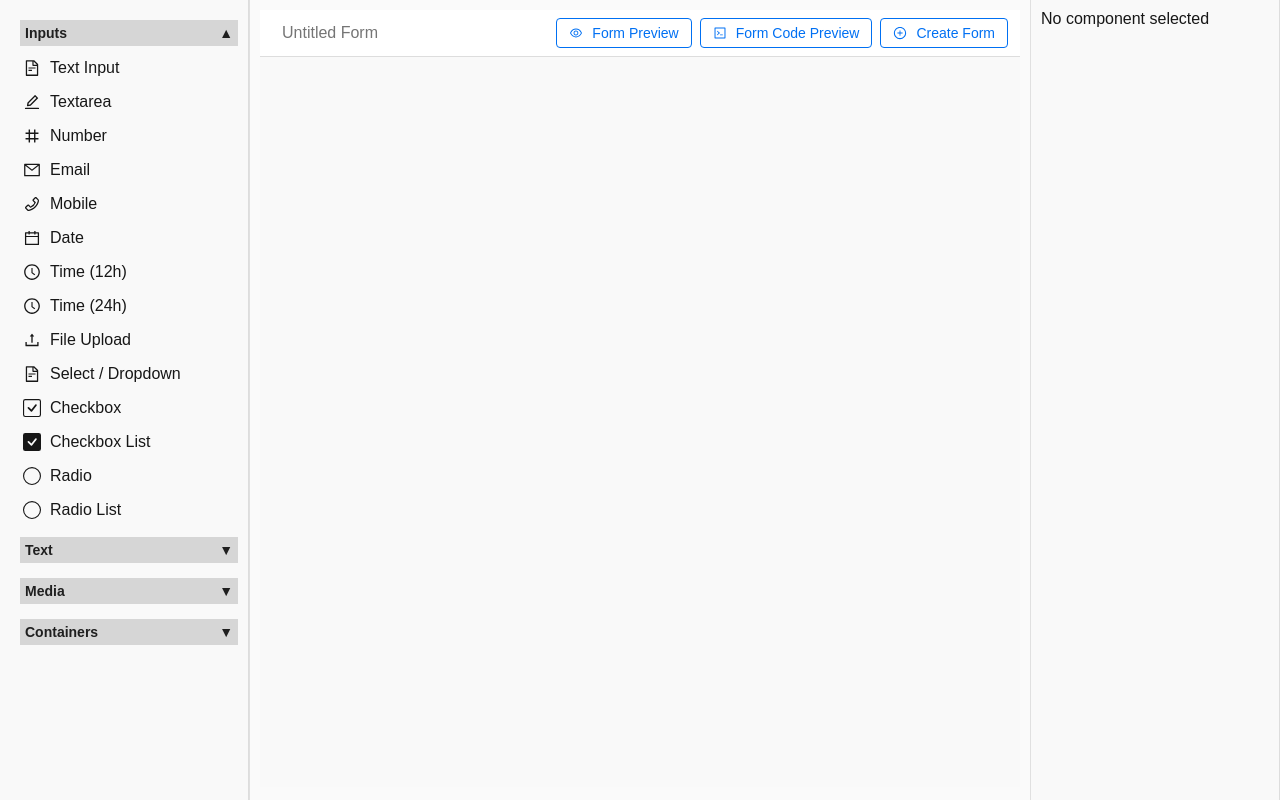
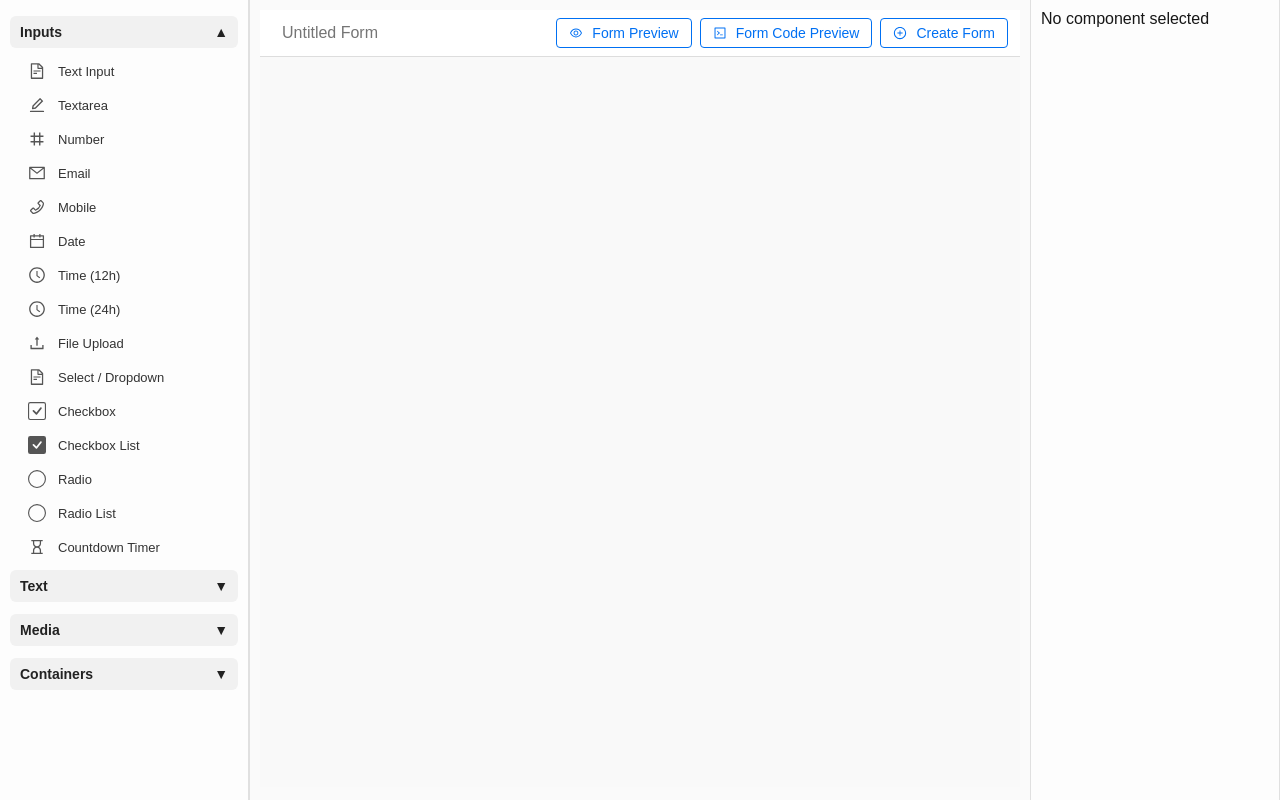
Before and after one commit to Finapsys/zestora, a Next.js app: page / in a window 1280 px wide. Built offline with nearby package versions, Linux system fonts and the light colour scheme.

Commit message:
properties enhanced

```diff
--- a/package.json
+++ b/package.json
@@ -9,6 +9,7 @@
     "lint": "eslint"
   },
   "dependencies": {
+    "leaflet": "^1.9.4",
     "next": "15.5.2",
     "react": "19.1.0",
     "react-dnd": "^16.0.1",
@@ -16,11 +17,13 @@
     "react-dom": "19.1.0",
     "react-draggable": "^4.5.0",
     "react-icons": "^5.5.0",
+    "react-leaflet": "^5.0.0",
     "react-resizable": "^3.0.5",
     "uuid": "^11.1.0"
   },
   "devDependencies": {
     "@eslint/eslintrc": "^3",
+    "@types/leaflet": "^1.9.20",
     "@types/node": "^20",
     "@types/react": "^19",
     "@types/react-dom": "^19",
--- a/src/app/page.tsx
+++ b/src/app/page.tsx
@@ -30,27 +30,7 @@ const Home: React.FC = () => {
       }
     }
 
-    const defaultLabelTextMap: Record<string, string> = {
-      label: "Label",
-      heading: "Heading",
-      paragraph: "Paragraph",
-      link: "Link",
-      select: "Select",
-      checkbox: "Checkbox",
-      checkboxList: "Checkbox List",
-      radio: "Radio Button",
-      radioList: "Radio List",
-    };
-
-    const defaultOptionsMap: Record<string, string[]> = {
-      select: ["Option 1", "Option 2"],
-      checkboxList: ["Option 1", "Option 2"],
-      radioList: ["Option 1", "Option 2"],
-    };
-
-    setComponents([
-      ...components,
-      {
+    const base: FormComponentProps = {
       id,
       type,
       x,
@@ -58,16 +38,64 @@ const Home: React.FC = () => {
       width: type === "text" ? 200 : 150,
       height: 50,
       selected: false,
-        placeholder: type === "text" ? "Enter text" : undefined,
-        labelText: defaultLabelTextMap[type] || "",
-        value: "",
-        options: defaultOptionsMap[type] || undefined,
-        checked: type === "checkbox" || type === "radio" ? false : undefined,
       onSelect: () => {},
       onDelete: () => {},
       onUpdate: () => {},
-      },
-    ]);
+    };
+
+    let extra: Partial<FormComponentProps> = {};
+
+    switch (type) {
+      case "text":
+        extra = { placeholder: "Enter text", value: "" };
+        break;
+      case "label":
+        extra = { labelText: "Label" };
+        break;
+      case "heading":
+        extra = { labelText: "Heading" };
+        break;
+      case "paragraph":
+        extra = { labelText: "Paragraph" };
+        break;
+      case "link":
+        extra = { labelText: "Link" };
+        break;
+      case "select":
+        extra = { options: ["Option 1", "Option 2"] };
+        break;
+      case "checkbox":
+        extra = { checked: false, labelText: "Checkbox" };
+        break;
+      case "radio":
+        extra = { checked: false, labelText: "Radio" };
+        break;
+      case "checkboxList":
+        extra = { options: ["Option 1", "Option 2"] };
+        break;
+      case "radioList":
+        extra = { options: ["Option 1", "Option 2"] };
+        break;
+      case "countdown":
+        extra = { countdownTime: 60, labelText: "Countdown Timer" };
+        break;
+      case "image":
+        extra = { src: "/placeholder.png", labelText: "Image" };
+        break;
+      case "video":
+        extra = { src: "/sample.mp4", labelText: "Video" };
+        break;
+      case "map":
+        extra = {
+          src: "https://maps.google.com",
+          labelText: "Map",
+          width: 300,
+          height: 200,
+        };
+        break;
+    }
+
+    setComponents([...components, { ...base, ...extra }]);
   };
 
   const updateComponent = (id: string, data: Partial<FormComponentProps>) => {
--- a/src/components/FormComponent.tsx
+++ b/src/components/FormComponent.tsx
@@ -4,6 +4,11 @@ import { ResizableBox } from "react-resizable";
 import Draggable from "react-draggable";
 import { AiOutlineDelete } from "react-icons/ai";
 import styles from "../styles/FormComponent.module.css";
+import Image from "next/image";
+import "leaflet/dist/leaflet.css";
+import dynamic from "next/dynamic";
+
+const MapLeaflet = dynamic(() => import("./MapLeaflet"), { ssr: false });
 
 export interface FormComponentProps {
   id: string;
@@ -30,7 +35,9 @@ export interface FormComponentProps {
     | "checkbox"
     | "checkboxList"
     | "radio"
-    | "radioList";
+    | "radioList"
+    | "countdown"
+    | "map";
   x: number;
   y: number;
   width: number;
@@ -55,6 +62,7 @@ export interface FormComponentProps {
   boxShadow?: string;
   src?: string;
   format12h?: boolean;
+  countdownTime?: number;
   onSelect: (id: string) => void;
   onDelete: (id: string) => void;
   onUpdate: (id: string, data: Partial<FormComponentProps>) => void;
@@ -87,6 +95,7 @@ const FormComponent: React.FC<FormComponentProps> = (props) => {
     margin,
     boxShadow,
     src,
+    countdownTime,
     onSelect,
     onDelete,
     onUpdate,
@@ -94,6 +103,21 @@ const FormComponent: React.FC<FormComponentProps> = (props) => {
   } = props;
 
   const nodeRef = useRef<HTMLDivElement>(null);
+
+  const [timeLeft, setTimeLeft] = React.useState(countdownTime || 60);
+
+  React.useEffect(() => {
+    if (type !== "countdown") return;
+    if (timeLeft <= 0) return;
+    const timer = setInterval(() => setTimeLeft((t) => t - 1), 1000);
+    return () => clearInterval(timer);
+  }, [type, timeLeft]);
+
+  const formatTime = (seconds: number) => {
+    const m = Math.floor(seconds / 60);
+    const s = seconds % 60;
+    return `${String(m).padStart(2, "0")}:${String(s).padStart(2, "0")}`;
+  };
 
   const sharedStyle: React.CSSProperties = {
     fontSize: fontSize ? `${fontSize}px` : undefined,
@@ -316,57 +340,168 @@ const FormComponent: React.FC<FormComponentProps> = (props) => {
       );
     }
 
-    return null;
-  };
-
-  const renderContent = () => {
-    if (["label", "heading", "paragraph", "link"].includes(type)) {
-      const Tag =
-        type === "heading" ? "h3" : type === "paragraph" ? "p" : "span";
-      return <Tag style={sharedStyle}>{labelText || type}</Tag>;
-    }
-
-    if (type === "image" && src)
-      return (
-        <img
-          src={src}
-          style={{ width: "100%", height: "100%" }}
-          alt={labelText || "image"}
-        />
-      );
-    if (type === "video" && src)
-      return (
-        <video src={src} style={{ width: "100%", height: "100%" }} controls />
-      );
-    if (type === "signature")
+    if (type === "countdown") {
       return (
         <div
           style={{
             ...sharedStyle,
-            border: "1px dashed #ccc",
+            fontSize: fontSize ? `${fontSize}px` : "16px",
+            fontWeight: "bold",
+            textAlign: "center",
             display: "flex",
             alignItems: "center",
             justifyContent: "center",
           }}
         >
-          Signature
+          {formatTime(timeLeft)}
         </div>
       );
-    if (type === "div" || type === "groupbox")
+    }
+
+    return null;
+  };
+
+  const renderContent = () => {
+    const renderDeleteIcon = () => {
+      if (!selected) return null;
+      return (
+        <AiOutlineDelete
+          size={18}
+          className={styles.deleteIcon}
+          onClick={(e) => {
+            e.stopPropagation();
+            onDelete(id);
+          }}
+        />
+      );
+    };
+
+    const containerStyle: React.CSSProperties = {
+      position: "relative",
+      width,
+      height,
+      display: "flex",
+      alignItems: "center",
+      justifyContent: "center",
+      border:
+        type === "signature"
+          ? "1px dashed #ccc"
+          : type === "div" || type === "groupbox"
+          ? "1px solid #ccc"
+          : undefined,
+      backgroundColor:
+        type === "div" || type === "groupbox" ? "#f5f5f5" : undefined,
+      ...(["label", "heading", "paragraph", "link", "signature"].includes(type)
+        ? sharedStyle
+        : {}),
+    };
+
+    if (["label", "heading", "paragraph", "link"].includes(type)) {
+      const Tag =
+        type === "heading" ? "h3" : type === "paragraph" ? "p" : "span";
+      return (
+        <div style={containerStyle}>
+          <Tag style={sharedStyle}>{labelText || type}</Tag>
+          {renderDeleteIcon()}
+        </div>
+      );
+    }
+
+    if (type === "image" && src) {
+      return (
+        <div style={containerStyle}>
+          <Image
+            src={src}
+            alt={labelText || "image"}
+            width={width || 200}
+            height={height || 200}
+            style={{ objectFit: "contain", width: "100%", height: "100%" }}
+          />
+          {renderDeleteIcon()}
+        </div>
+      );
+    }
+
+    if (type === "video" && src) {
+      return (
+        <div
+          style={containerStyle}
+          onClick={(e) => {
+            e.stopPropagation();
+            onSelect(id);
+          }}
+        >
+          <video
+            src={src}
+            style={{
+              width: "100%",
+              height: "100%",
+              display: "block",
+              pointerEvents: "none",
+            }}
+            controls
+          />
+          {renderDeleteIcon()}
+        </div>
+      );
+    }
+
+    if (type === "map") {
+      const defaultCoords: [number, number] = [20.5937, 78.9629];
+      const coords: [number, number] = src
+        ? (() => {
+            const arr = src.split(",").map(Number);
+            if (arr.length === 2 && !arr.some(isNaN))
+              return [arr[0], arr[1]] as [number, number];
+            return defaultCoords;
+          })()
+        : defaultCoords;
+
       return (
         <div
           style={{
-            ...sharedStyle,
-            border: "1px solid #ccc",
-            backgroundColor: "#f5f5f5",
-            display: "flex",
-            alignItems: "center",
-            justifyContent: "center",
+            ...containerStyle,
+            position: "relative",
+            overflow: "hidden",
+          }}
+          onClick={(e) => {
+            e.stopPropagation();
+            onSelect(id);
           }}
         >
-          {type.toUpperCase()}
+          <MapLeaflet coords={coords} />
+          {selected && (
+            <AiOutlineDelete
+              size={18}
+              className={styles.deleteIcon}
+              style={{ zIndex: 1000 }}
+              onClick={(e) => {
+                e.stopPropagation();
+                onDelete(id);
+              }}
+            />
+          )}
         </div>
       );
+    }
+
+    if (type === "signature") {
+      return (
+        <div style={containerStyle}>
+          Signature
+          {renderDeleteIcon()}
+        </div>
+      );
+    }
+
+    if (type === "div" || type === "groupbox") {
+      return (
+        <div style={containerStyle}>
+          {type.toUpperCase()}
+          {renderDeleteIcon()}
+        </div>
+      );
+    }
 
     return null;
   };
@@ -386,6 +521,7 @@ const FormComponent: React.FC<FormComponentProps> = (props) => {
     "checkboxList",
     "radio",
     "radioList",
+    "countdown",
   ].includes(type);
 
   return (
@@ -416,13 +552,17 @@ const FormComponent: React.FC<FormComponentProps> = (props) => {
                 selected ? styles.selected : ""
               } ${styles.inputWrapper}`}
               onClick={() => onSelect(id)}
+              style={{ position: "relative" }}
             >
               {renderInput()}
-              {selected && (
+              {selected && type === "countdown" && (
                 <AiOutlineDelete
                   size={18}
                   className={styles.deleteIcon}
-                  onClick={() => onDelete(id)}
+                  onClick={(e) => {
+                    e.stopPropagation();
+                    onDelete(id);
+                  }}
                 />
               )}
             </div>
@@ -436,13 +576,6 @@ const FormComponent: React.FC<FormComponentProps> = (props) => {
             style={{ ...sharedStyle, display: "inline-block", width, height }}
           >
             {renderContent()}
-            {selected && (
-              <AiOutlineDelete
-                size={18}
-                className={styles.deleteIcon}
-                onClick={() => onDelete(id)}
-              />
-            )}
           </div>
         )}
       </div>
--- /dev/null
+++ b/src/components/MapLeaflet.tsx
@@ -0,0 +1,35 @@
+"use client";
+
+import { MapContainer, TileLayer, Marker } from "react-leaflet";
+import L, { LatLngExpression } from "leaflet";
+import "leaflet/dist/leaflet.css";
+
+const defaultIcon = L.icon({
+  iconUrl: "/marker-icon.png",
+  iconRetinaUrl: "/marker-icon-2x.png",
+  shadowUrl: "/marker-shadow.png",
+  iconSize: [25, 41],
+  iconAnchor: [12, 41],
+});
+
+interface MapProps {
+  coords: LatLngExpression;
+}
+
+export default function MapLeaflet({ coords }: MapProps) {
+  return (
+    <MapContainer
+      center={coords}
+      zoom={5}
+      style={{ width: "100%", height: "100%" }}
+      scrollWheelZoom={true}
+      attributionControl={false}
+    >
+      <TileLayer
+        url="https://{s}.tile.openstreetmap.org/{z}/{x}/{y}.png"
+        attribution="&copy; OpenStreetMap contributors"
+      />
+      <Marker position={coords} icon={defaultIcon} />
+    </MapContainer>
+  );
+}
--- a/src/components/SidebarLeft.tsx
+++ b/src/components/SidebarLeft.tsx
@@ -15,6 +15,8 @@ import {
   AiOutlinePicture,
   AiOutlineVideoCamera,
   AiOutlineLink,
+  AiOutlineGlobal,
+  AiOutlineHourglass,
 } from "react-icons/ai";
 import { BsCheckSquare, BsCheckSquareFill, BsCircle } from "react-icons/bs";
 
@@ -108,6 +110,12 @@ const SidebarLeft: React.FC<SidebarLeftProps> = ({ onAdd }) => {
       icon: <BsCircle />,
       category: "Inputs",
     },
+    {
+      label: "Countdown Timer",
+      type: "countdown",
+      icon: <AiOutlineHourglass />,
+      category: "Inputs",
+    },
 
     {
       label: "Heading",
@@ -145,6 +153,12 @@ const SidebarLeft: React.FC<SidebarLeftProps> = ({ onAdd }) => {
       label: "Signature",
       type: "signature",
       icon: <AiOutlineEdit />,
+      category: "Media",
+    },
+    {
+      label: "Map",
+      type: "map",
+      icon: <AiOutlineGlobal />,
       category: "Media",
     },
 
--- a/src/components/SidebarRight.tsx
+++ b/src/components/SidebarRight.tsx
@@ -110,7 +110,6 @@ const SidebarRight: React.FC<SidebarRightProps> = ({
 
   const styleInputs = (
     <>
-      {/* Label / Heading / Paragraph / Link */}
       {["label", "heading", "paragraph", "link"].includes(
         selectedComponent.type
       ) && (
@@ -128,7 +127,7 @@ const SidebarRight: React.FC<SidebarRightProps> = ({
           </td>
         </tr>
       )}
-      {/* Placeholder for input types */}
+
       {[
         "text",
         "textarea",
@@ -158,6 +157,7 @@ const SidebarRight: React.FC<SidebarRightProps> = ({
           </td>
         </tr>
       )}
+
       {["text", "label", "heading", "paragraph", "link"].includes(
         selectedComponent.type
       ) && (
@@ -245,27 +245,7 @@ const SidebarRight: React.FC<SidebarRightProps> = ({
         </tr>
       )}
 
-      {["checkboxList", "radioList"].includes(selectedComponent.type) && (
-        <tr>
-          <td>
-            <label htmlFor="options">Options (comma separated)</label>
-          </td>
-          <td>
-            <input
-              id="options"
-              type="text"
-              value={(selectedComponent.options || []).join(", ")}
-              onChange={(e) =>
-                onUpdate(selectedComponent.id, {
-                  options: e.target.value.split(",").map((o) => o.trim()),
-                })
-              }
-            />
-          </td>
-        </tr>
-      )}
-
-      {["select", "checkboxList", "radioList"].includes(
+      {["checkboxList", "radioList", "select"].includes(
         selectedComponent.type
       ) && (
         <tr>
@@ -286,36 +266,77 @@ const SidebarRight: React.FC<SidebarRightProps> = ({
           </td>
         </tr>
       )}
+
       {["image", "video"].includes(selectedComponent.type) && (
         <tr>
           <td>
-            <label htmlFor="src">Source URL</label>
+            <label htmlFor="src">Source File</label>
+          </td>
+          <td>
+            <input
+              id="src"
+              type="file"
+              accept={
+                selectedComponent.type === "image" ? "image/*" : "video/*"
+              }
+              onChange={(e) => {
+                const file = e.target.files?.[0];
+                if (file) {
+                  handleChange("src", URL.createObjectURL(file));
+                }
+              }}
+            />
+          </td>
+        </tr>
+      )}
+
+      {selectedComponent.type === "countdown" && (
+        <tr>
+          <td>
+            <label htmlFor="countdownTime">Time (seconds)</label>
+          </td>
+          <td>
+            <input
+              id="countdownTime"
+              type="number"
+              value={selectedComponent.countdownTime || 60}
+              onChange={(e) =>
+                handleChange("countdownTime", parseInt(e.target.value, 10))
+              }
+            />
+          </td>
+        </tr>
+      )}
+
+      {selectedComponent.type === "signature" && (
+        <tr>
+          <td colSpan={2}>
+            <em>
+              Signature component has no special inputs other than styling.
+            </em>
+          </td>
+        </tr>
+      )}
+
+      {selectedComponent.type === "map" && (
+        <tr>
+          <td>
+            <label htmlFor="src">Map Location</label>
           </td>
           <td>
             <input
               id="src"
               type="text"
-              value={selectedComponent.src || ""}
+              value={
+                selectedComponent.src ||
+                "https://www.google.com/maps/embed/v1/place?key=YOUR_API_KEY&q=India"
+              }
               onChange={(e) => handleChange("src", e.target.value)}
             />
           </td>
         </tr>
       )}
-      {selectedComponent.type === "time" && (
-        <tr>
-          <td>
-            <label htmlFor="format12h">12h Format</label>
-          </td>
-          <td>
-            <input
-              id="format12h"
-              type="checkbox"
-              checked={!!selectedComponent.format12h}
-              onChange={(e) => handleChange("format12h", e.target.checked)}
-            />
-          </td>
-        </tr>
-      )}
+
       <tr>
         <td>
           <label htmlFor="color">Color</label>
@@ -420,7 +441,7 @@ const SidebarRight: React.FC<SidebarRightProps> = ({
         </table>
       </fieldset>
       <fieldset>
-        <legend>{`Component Styling`}</legend>
+        <legend>{`Component Styling & Specific`}</legend>
         <table className={styles.propTable}>
           <tbody>{styleInputs}</tbody>
         </table>
--- a/src/styles/FormComponent.module.css
+++ b/src/styles/FormComponent.module.css
@@ -19,14 +19,14 @@
 
 .deleteIcon {
   position: absolute;
-  top: 0px;
-  right: 0px;
+  top: 4px;
+  right: 4px;
   cursor: pointer;
   background: white;
   border-radius: 50%;
   padding: 2px;
   border: 1px solid #ccc;
-  z-index: 10;
+  z-index: 20;
 }
 
 .inputWrapper,
--- a/src/styles/Sidebar.module.css
+++ b/src/styles/Sidebar.module.css
@@ -1,50 +1,66 @@
 .sidebar {
   width: 100%;
   height: 100vh;
-  background-color: #f9f9f9;
-  border-right: 1px solid #ddd;
+  background-color: #fdfdfd;
+  border-right: 1px solid #e0e0e0;
   display: flex;
   flex-direction: column;
   overflow-y: auto;
   padding: 10px;
   box-sizing: border-box;
+  font-family: Arial, sans-serif;
 }
 
 .categoryHeader {
-  font-weight: bold;
-  margin: 10px 0 5px 10px;
+  font-weight: 600;
   font-size: 14px;
-  background-color:#d6d6d6;
-  padding: 5px;
-  color: #1f1f1f;
+  background-color: #f1f1f1;
+  padding: 8px 10px;
+  color: #222;
   cursor: pointer;
   display: flex;
   justify-content: space-between;
   align-items: center;
+  border-radius: 6px;
+  transition: background 0.2s, color 0.2s;
+  margin: 6px 0;
+}
+
+.categoryHeader:hover {
+  background-color: #e6e6e6;
+  color: #000;
 }
 
 .categoryItems {
   overflow: hidden;
   max-height: 0;
-  transition: max-height 0.3s ease;
+  opacity: 0;
+  transition: max-height 0.3s ease, opacity 0.3s ease;
+  margin-left: 4px;
 }
 
 .categoryItems.expanded {
-  max-height: 500px;
+  max-height: 600px;
+  opacity: 1;
+  margin-top: 4px;
 }
 
 .sidebarItem {
   display: flex;
   align-items: center;
-  gap: 8px;
+  gap: 10px;
   padding: 8px 12px;
   cursor: pointer;
-  border-radius: 4px;
-  transition: background 0.2s;
+  border-radius: 6px;
+  transition: background 0.2s, transform 0.1s;
+  font-size: 13px;
+  color: #333;
 }
 
 .sidebarItem:hover {
-  background-color: #f0f0f0;
+  background-color: #f3f6ff;
+  transform: translateX(2px);
+  color: #007bff;
 }
 
 .sidebarIcon {
@@ -52,36 +68,44 @@
   align-items: center;
   justify-content: center;
   font-size: 18px;
-  min-width: 20px;
+  min-width: 22px;
+  color: #555;
+  transition: color 0.2s;
+}
+
+.sidebarItem:hover .sidebarIcon {
+  color: #007bff;
 }
 
 .sidebarRight {
   width: 100%;
   height: 100vh;
-  background-color: #fdfdfd;
+  background-color: #fff;
   border-left: 1px solid #ddd;
-  padding: 12px;
+  padding: 14px;
   overflow-y: auto;
   box-sizing: border-box;
 }
 
 .sidebarRight h3 {
   font-size: 16px;
-  margin-bottom: 10px;
-  color: #333;
+  margin-bottom: 12px;
+  font-weight: 600;
+  color: #222;
 }
 
 .sidebarRight fieldset {
-  border: 1px solid #e0e0e0;
-  border-radius: 4px;
-  margin-bottom: 15px;
-  padding: 8px 10px;
+  border: 1px solid #ddd;
+  border-radius: 6px;
+  margin-bottom: 16px;
+  padding: 10px 12px;
+  background-color: #fafafa;
 }
 
 .sidebarRight legend {
   font-size: 13px;
   font-weight: 600;
-  color: #555;
+  color: #444;
   padding: 0 6px;
 }
 
@@ -91,27 +115,28 @@
 }
 
 .propTable td {
-  padding: 6px 4px;
-  border-bottom: 1px solid #eaeaea;
+  padding: 6px 5px;
+  border-bottom: 1px solid #eee;
   vertical-align: middle;
 }
 
 .propTable td:first-child {
   width: 40%;
   font-weight: 500;
-  color: #333;
+  color: #222;
 }
 
 .propTable input,
 .propTable select {
   width: 100%;
-  padding: 5px 6px;
+  padding: 6px 8px;
   box-sizing: border-box;
   border: 1px solid #ccc;
-  border-radius: 3px;
+  border-radius: 4px;
   outline: none;
   font-size: 13px;
   background-color: #fff;
+  transition: border-color 0.2s, box-shadow 0.2s;
 }
 
 .propTable input:focus,
--- a/src/types/index.ts
+++ b/src/types/index.ts
@@ -22,12 +22,14 @@ export interface InputComponent extends BaseComponent {
     | "checkbox"
     | "checkboxList"
     | "radio"
-    | "radioList";
+    | "radioList"
+    | "countdown";
   placeholder?: string;
   value?: string;
   format12h?: boolean;
   options?: string[];
   checked?: boolean;
+  countdownTime?: number;
 }
 
 export interface LabelComponent extends BaseComponent {
@@ -38,7 +40,7 @@ export interface LabelComponent extends BaseComponent {
 }
 
 export interface MediaComponent extends BaseComponent {
-  type: "image" | "video" | "signature";
+  type: "image" | "video" | "signature" | "map";
   src?: string;
 }
 
```
Also changed, not shown: 1 other file (tests, documents, lock files or other folders). Lines whose indentation alone changed are shown as unchanged.
